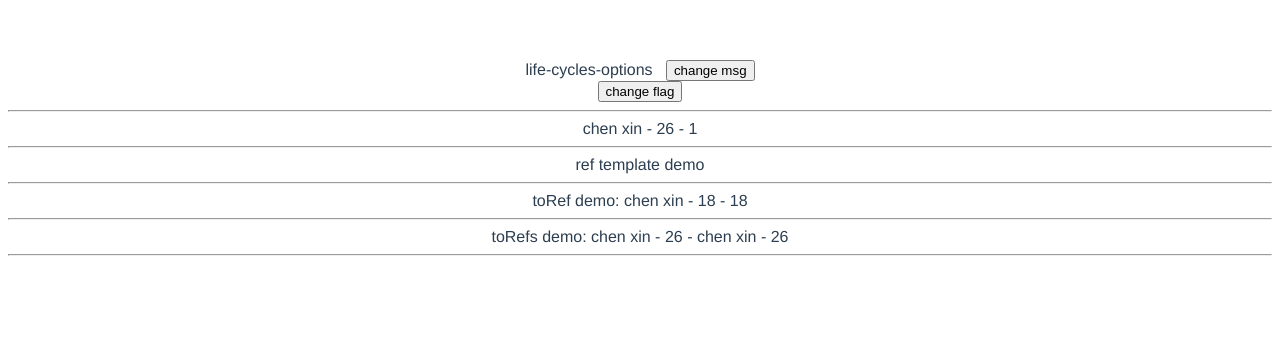
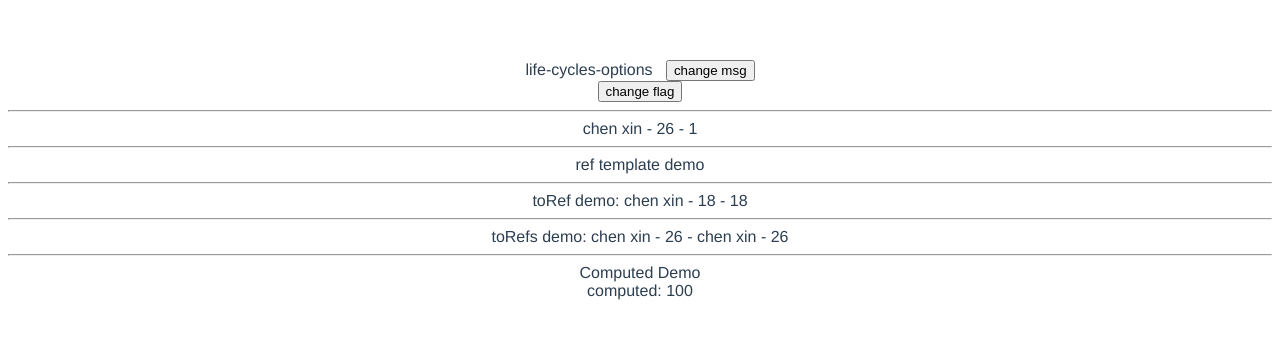
Before and after one commit to smilecode11/interview-vue3, a Vue app: page / in a window 1280 px wide. Shown: the top 338 px of the page. Built offline with nearby package versions, Linux system fonts and the light colour scheme.

Commit message:
feat:computed 响应式理解

```diff
--- a/src/components/ComputedDemo.vue
+++ b/src/components/ComputedDemo.vue
@@ -1,7 +1,7 @@
 <template>
   <div class="computed-demo">
     <div>Computed Demo</div>
-    <div>computed - {{ tempVal }}</div>
+    <div>computed: {{ tempVal.value }}</div>
   </div>
 </template>
 
@@ -9,9 +9,14 @@
 import { defineComponent } from "vue";
 export default defineComponent({
   name: "computed-demo",
-  async setup() {
-    console.log("- computed demo mounted -");
-
+  data() {
+    return {
+      tempVal: {
+        value: null,
+      },
+    };
+  },
+  async mounted() {
     //#region 对 computed 实现的理解伪代码
     //    错误理解
     /* computed((getter) => {
@@ -33,7 +38,9 @@ export default defineComponent({
       return ref;
     }); */
 
-    let tempVal = {};
+    let tempVal = {
+      value: null,
+    };
 
     function aRefFunc(getter: Function) {
       console.log("- aRefFunc running -");
@@ -56,11 +63,9 @@ export default defineComponent({
     );
     console.log("- sleep with 1500 -");
     console.log("- tempVal - ", tempVal);
+    this.tempVal = tempVal;
 
     //#endregion
-    return {
-      tempVal,
-    };
   },
 });
 </script>
```
